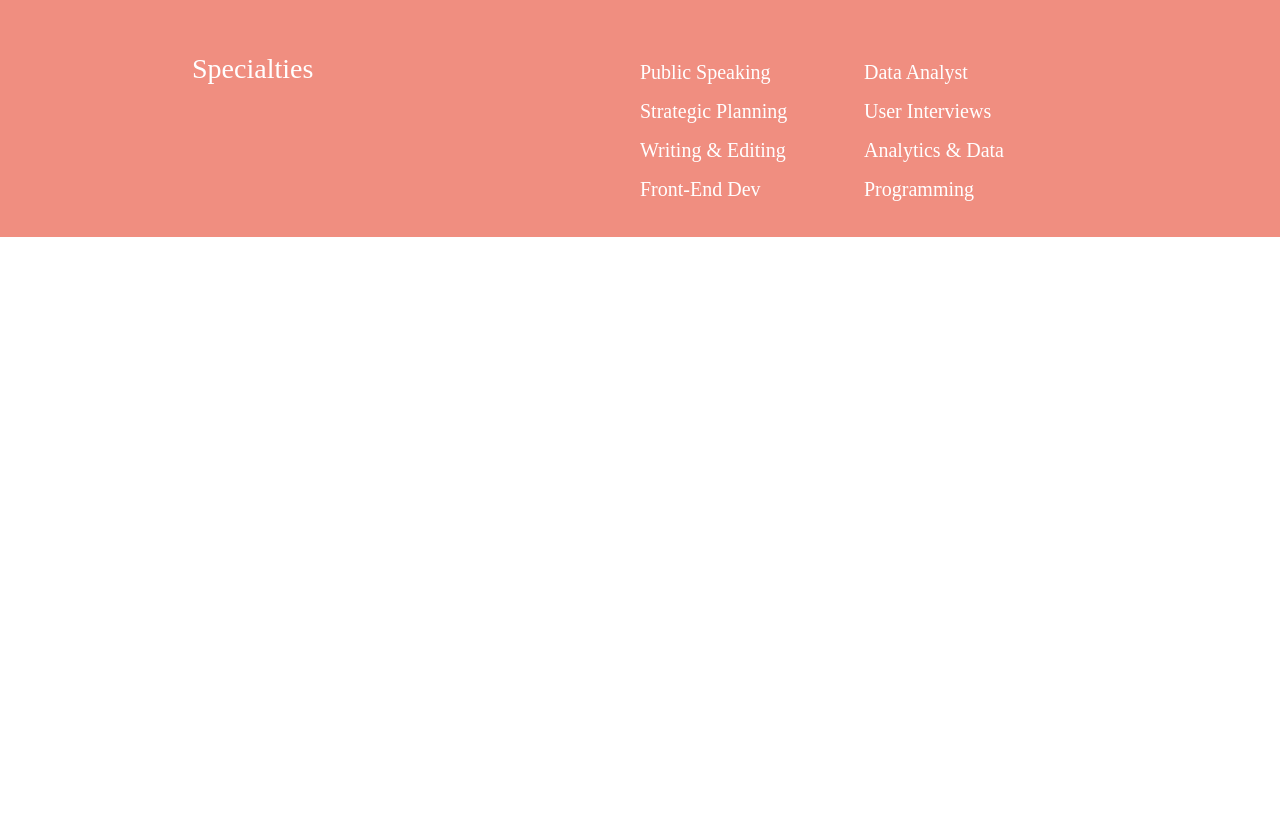
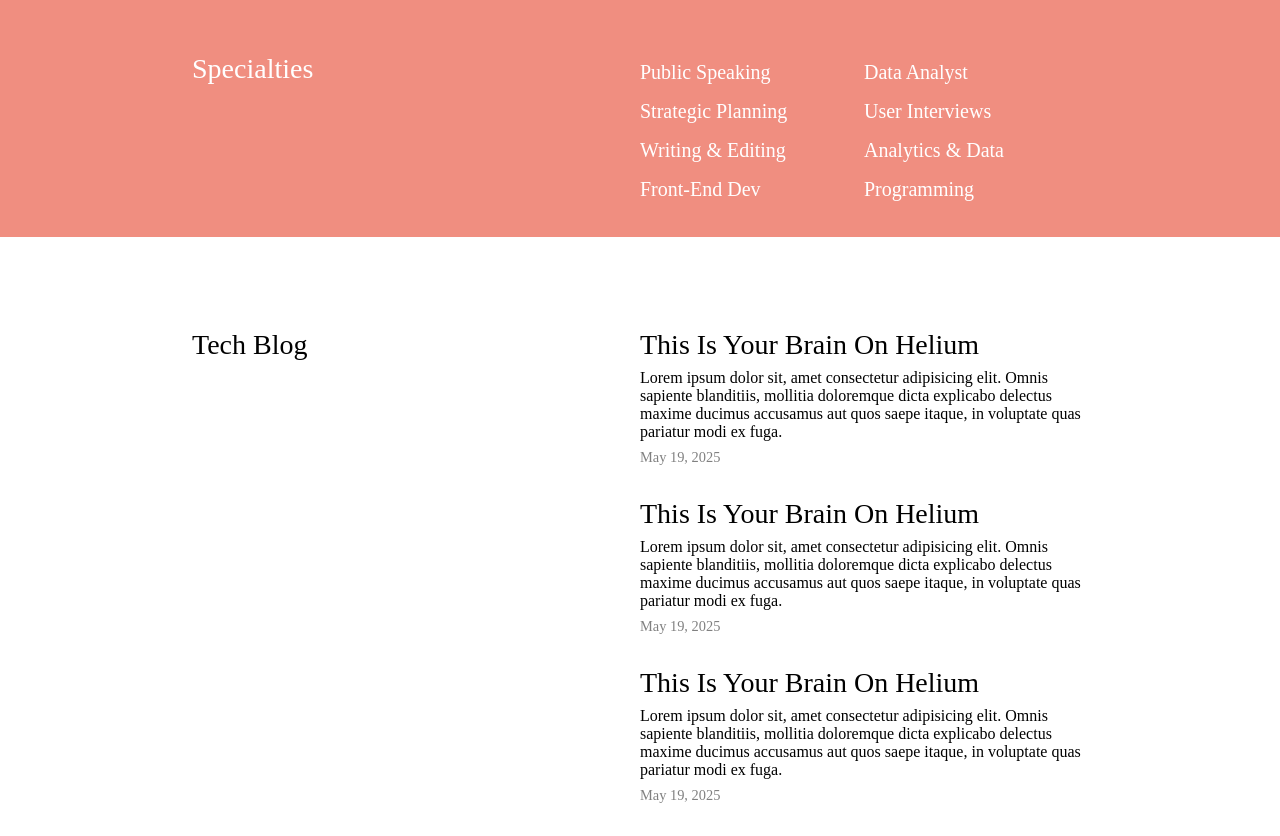
Before and after one commit to terovleppanen/CVDemo, a plain HTML site: page index.html in a window 1280 px wide. Shown: the part 745-1581 px from the top of the page. Before the commit the page ends 982 px from the top, so only its background shows below. Drawn offline with Linux system fonts and the light colour scheme; a web font is replaced by a local one.

Commit message:
Add blog posts section to page

```diff
--- a/index.html
+++ b/index.html
@@ -58,5 +58,39 @@
         </div>
       </div>
     </section>
+
+    <section class="blog-section">
+      <div class="blog-content">
+        <div class="two-column-section">
+          <p>Tech Blog</p>
+          <div class="blog-posts">
+            <p class="blog-heading">This Is Your Brain On Helium</p>
+            <p class="blog-text">
+              Lorem ipsum dolor sit, amet consectetur adipisicing elit. Omnis
+              sapiente blanditiis, mollitia doloremque dicta explicabo delectus
+              maxime ducimus accusamus aut quos saepe itaque, in voluptate quas
+              pariatur modi ex fuga.
+            </p>
+            <p class="blog-date">May 19, 2025</p>
+            <p class="blog-heading">This Is Your Brain On Helium</p>
+            <p class="blog-text">
+              Lorem ipsum dolor sit, amet consectetur adipisicing elit. Omnis
+              sapiente blanditiis, mollitia doloremque dicta explicabo delectus
+              maxime ducimus accusamus aut quos saepe itaque, in voluptate quas
+              pariatur modi ex fuga.
+            </p>
+            <p class="blog-date">May 19, 2025</p>
+            <p class="blog-heading">This Is Your Brain On Helium</p>
+            <p class="blog-text">
+              Lorem ipsum dolor sit, amet consectetur adipisicing elit. Omnis
+              sapiente blanditiis, mollitia doloremque dicta explicabo delectus
+              maxime ducimus accusamus aut quos saepe itaque, in voluptate quas
+              pariatur modi ex fuga.
+            </p>
+            <p class="blog-date">May 19, 2025</p>
+          </div>
+        </div>
+      </div>
+    </section>
   </body>
 </html>
--- a/style.css
+++ b/style.css
@@ -61,7 +61,7 @@ body {
   font-size: 1.75rem;
 }
 
-.two-column-section p {
+.two-column-section > p {
   width: 50%;
   box-sizing: border-box;
   float: left;
@@ -81,3 +81,40 @@ body {
   font-size: 1.25rem;
   padding: 8px 0;
 }
+
+/* Blog-section */
+.blog-section {
+  background-color: white;
+  padding: 64px 0;
+}
+
+.blog-content {
+  padding: 0 15%;
+}
+
+.two-column-section .blog-posts {
+  width: 50%;
+  float: left;
+}
+
+.blog-title {
+  font-size: 1.5rem;
+}
+
+.blog-text {
+  font-size: 1rem;
+}
+
+.blog-posts {
+  margin-top: 20px;
+}
+
+.blog-posts .blog-date {
+  font-size: 0.9rem;
+  color: grey;
+  margin-bottom: 32px;
+}
+
+.blog-posts p {
+  margin: 8px 0;
+}
```
